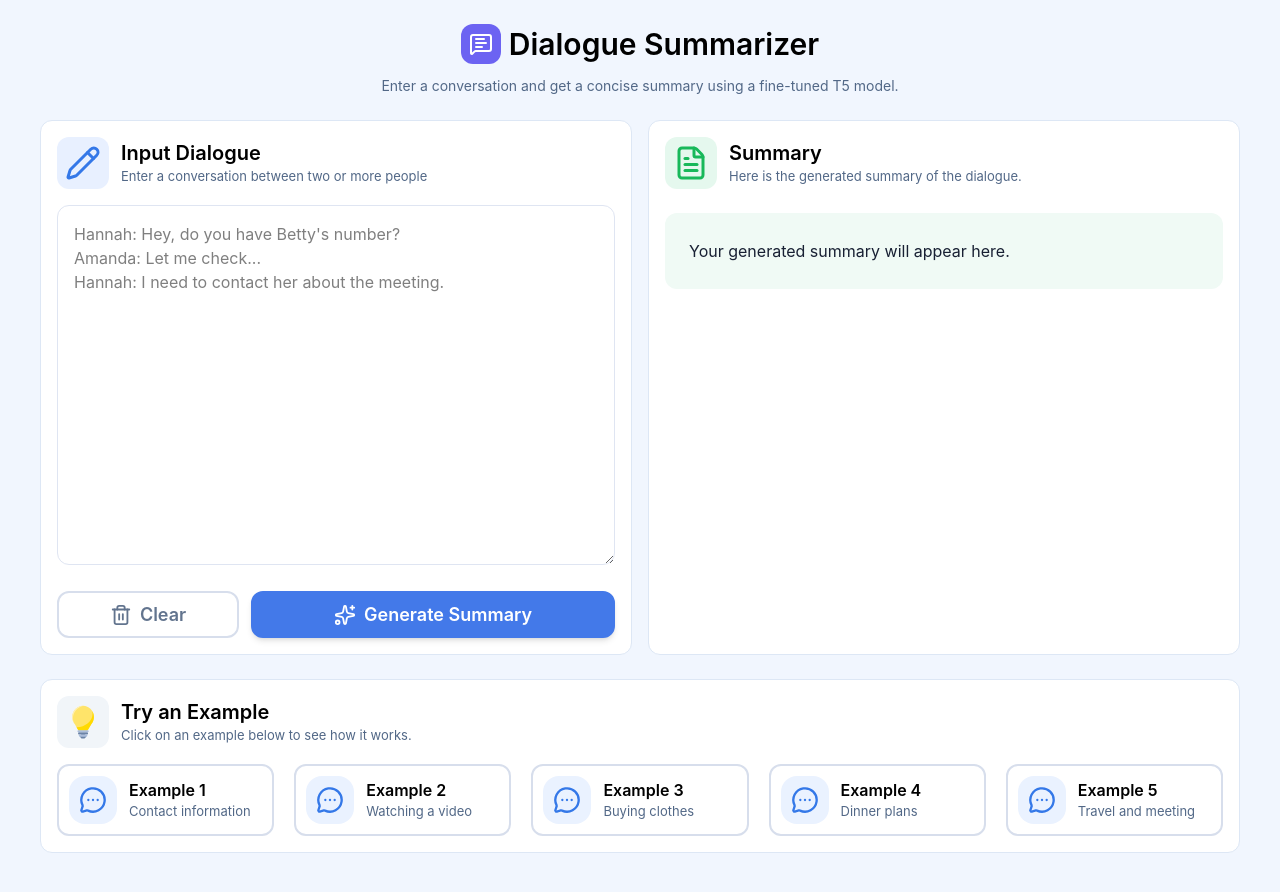
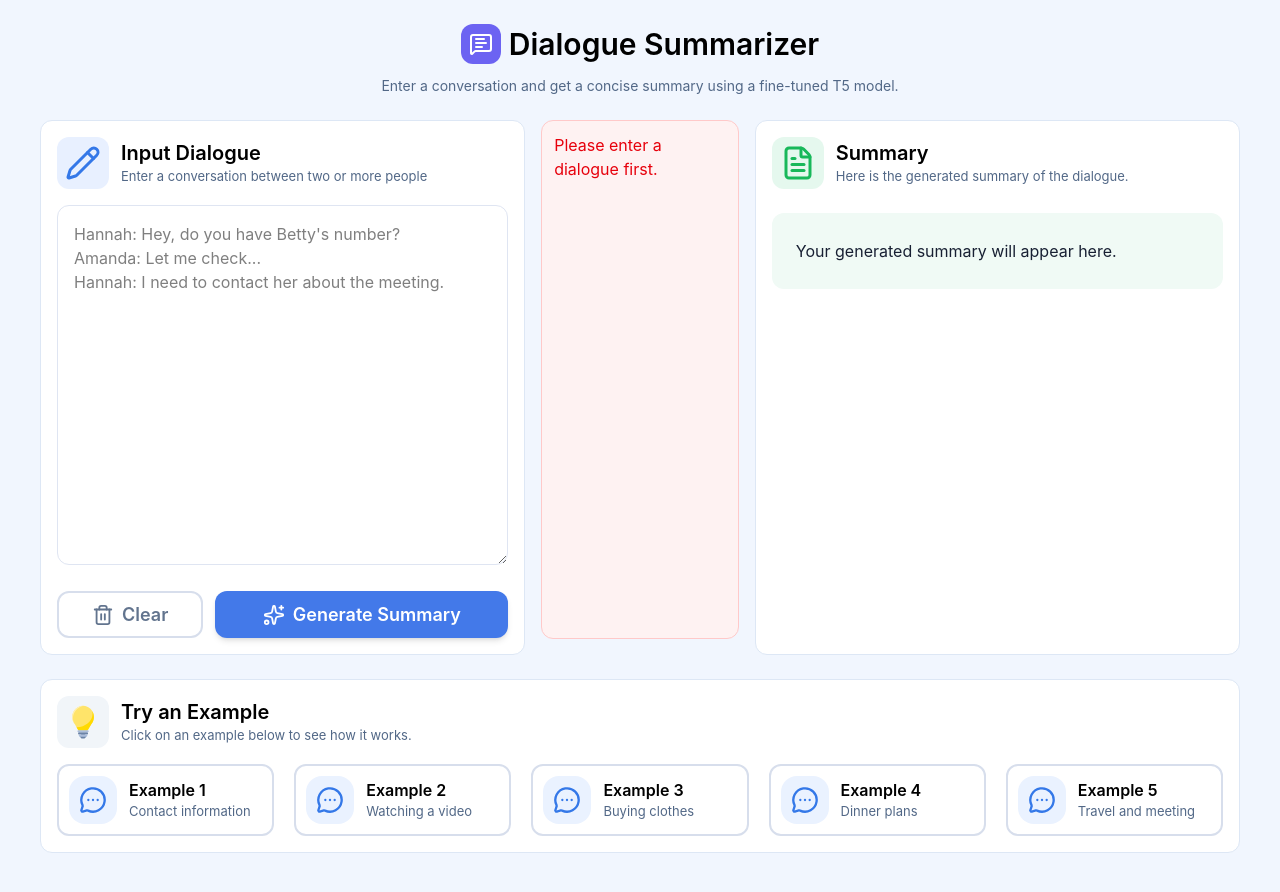
Before and after one commit to yashpal0502/text-summarizer-transformer, a React app in the folder frontend/: page / in a window 1280 px wide. Shown: the top 892 px of the page. Built offline with nearby package versions, Linux system fonts and the light colour scheme; the HTML template or start-up script is replaced by a standard one.

Commit message:
add loading state and error handling

```diff
--- a/frontend/src/pages/Home.jsx
+++ b/frontend/src/pages/Home.jsx
@@ -37,11 +37,18 @@ const Home = () => {
   const [summary, setSummary] = useState("");
   const [loading, setLoading] = useState(false);
 
+  const [error, setError] = useState("");
+
   const generateSummary = async () => {
-    if (!dialogue.trim()) return;
+    if (!dialogue.trim()) {
+      setError("Please enter a dialogue first.");
+      return;
+    }
 
     try {
       setLoading(true);
+      setError("");
+      setSummary("");
 
       const response = await axios.post("http://127.0.0.1:8000/summarize/", {
         dialogue: dialogue,
@@ -50,6 +57,9 @@ const Home = () => {
       setSummary(response.data.summary);
     } catch (error) {
       console.log("Error generating summary:", error);
+      setError(
+        "Unable to generate summary. Please make sure the backend is running.",
+      );
     } finally {
       setLoading(false);
     }
@@ -103,7 +113,7 @@ Hannah: I need to contact her about the meeting.`}
           <div className="flex gap-3 pt-5">
             <button
               onClick={() => {
-                (setDialogue(""), setSummary(""));
+                (setDialogue(""), setSummary(""), setError(""));
               }}
               className="flex gap-2 w-1/3 border-[2px] border-[#D7DEEC] justify-center items-center py-2 rounded-xl hover:bg-red-100 hover:border-red-200 transition duration-300"
             >
@@ -113,9 +123,12 @@ Hannah: I need to contact her about the meeting.`}
             <button
               onClick={generateSummary}
               disabled={loading}
-              className="flex gap-2 w-2/3 border border-[2px] border-[#4379E9] justify-center items-center bg-[#4379E9] py-2 rounded-xl shadow-md group hover:bg-[#3478E8] active:scale-[0.98] hover:border-[#E5F8EE] transition duration-300"
+              className="flex gap-2 w-2/3 justify-center items-center
+             bg-[#4379E9] py-2 rounded-xl shadow-md
+             disabled:opacity-60 disabled:cursor-not-allowed"
             >
               <SparklesIcon size={22} className="text-white" />
+
               <p className="text-[18px] text-white font-semibold">
                 {loading ? "Generating..." : "Generate Summary"}
               </p>
@@ -123,6 +136,11 @@ Hannah: I need to contact her about the meeting.`}
           </div>
         </div>
         {/* summary */}
+        {error && (
+          <div className="mb-4 p-3 rounded-xl bg-red-50 border border-red-200 text-red-600">
+            {error}
+          </div>
+        )}
         <div className="p-4 bg-white md:w-1/2 flex flex-col gap-3 rounded-xl border border-[#DDE7F5]">
           <div className="flex items-center pb-3">
             <FileTextIcon className="h-13 w-13 p-2 rounded-xl bg-[#E5F8EE] text-[#18B85A]" />
```
